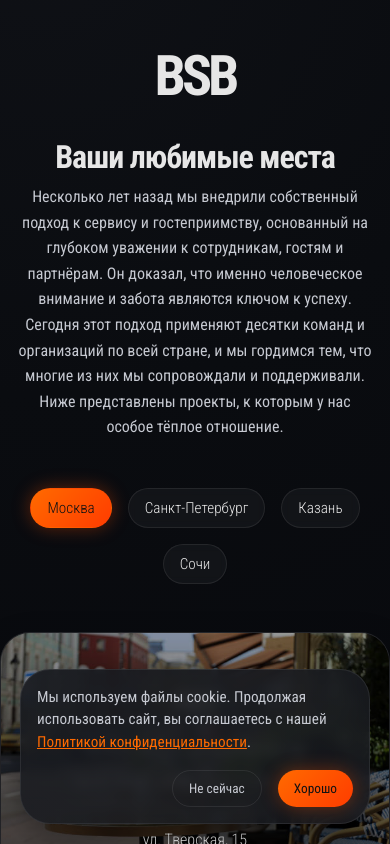
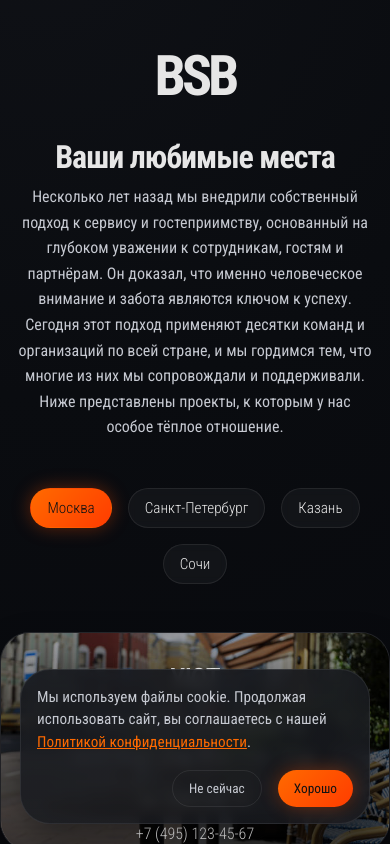
Before and after one commit to userfin/bsb, a React (Create React App) app: page / in a window 390 px wide. Built offline with nearby package versions, Linux system fonts and the light colour scheme.

Commit message:
Modal window height

```diff
--- a/src/styles/main.css
+++ b/src/styles/main.css
@@ -31,7 +31,6 @@
   --card-width: 380px;
   --card-text-max: 55%;
 
-  /* меньше внутренние поля в модалке */
   --modal-pad: 22px;
   --modal-bar-height: 60px;
 }
@@ -177,15 +176,20 @@ a:hover { color: var(--accent-2); }
   overflow: hidden;
   cursor: pointer;
   position: relative;
-  aspect-ratio: 3 / 2;
+  aspect-ratio: 16 / 7;
   background: var(--card-bg);
   border: 1px solid var(--border);
   box-shadow: 0 10px 30px rgba(0,0,0,0.25);
-  transition: opacity .15s linear; /* единственная анимация — только hover */
+  transition: opacity .15s linear;
 }
 .venue-card:hover {
   border-color: rgba(255,255,255,0.14);
   opacity: 0.98;
+}
+
+/* БОЛЕЕ ВЫСОКИЕ КАРТОЧКИ НА МЕЛКИХ ЭКРАНАХ */
+@media (max-width: 740px) {
+  .venue-card { aspect-ratio: 16 / 9; }
 }
 
 .card-image {
@@ -252,10 +256,11 @@ a:hover { color: var(--accent-2); }
   color: var(--accent);
 }
 
+/* МЕНЬШЕ ОТСТУПЫ НА МАЛЕНЬКИХ, ЧТОБЫ ТЕКСТ НЕ ВЫЕЗЖАЛ */
 @media (max-width: 480px) {
-  .card-content { padding: var(--spacing-lg) var(--spacing-md); }
-  .card-top { padding-top: var(--spacing-md); padding-bottom: var(--spacing-md); }
-  .card-bottom { padding-top: var(--spacing-md); padding-bottom: var(--spacing-md); }
+  .card-content { padding: var(--spacing-md) var(--spacing-md); }
+  .card-top { padding-top: var(--spacing-sm); padding-bottom: var(--spacing-sm); }
+  .card-bottom { padding-top: var(--spacing-sm); padding-bottom: var(--spacing-sm); }
   :root { --card-text-max: 80%; }
 }
 
@@ -277,7 +282,7 @@ a:hover { color: var(--accent-2); }
 .modal-content {
   position: relative;
   width: 96vw;
-  height: 90vh;
+  height: 85vh;
   max-width: 2000px;
   border-radius: 30px;
   padding: var(--modal-pad);
@@ -292,7 +297,6 @@ a:hover { color: var(--accent-2); }
 }
 .modal-content::-webkit-scrollbar { display: none; }
 
-/* кнопка закрытия — визуально в одном ряду с табами */
 .close-button,
 .close-btn {
   position: absolute;
@@ -328,7 +332,6 @@ a:hover { color: var(--accent-2); }
 .close-button svg,
 .close-btn svg { width: 20px; height: 20px; pointer-events: none; }
 
-/* верхняя панель модалки */
 .modal-bar {
   display: flex;
   align-items: center;
@@ -337,13 +340,12 @@ a:hover { color: var(--accent-2); }
   border-bottom: none;
   padding-bottom: 0;
   min-height: var(--modal-bar-height);
-  padding-right: 72px;            /* запас под кнопку закрытия справа */
-  padding-left: var(--modal-pad); /* чтобы текст не лип слева */
+  padding-right: 72px;
+  padding-left: var(--modal-pad);
   justify-content: space-between;
   flex-wrap: nowrap;
 }
 
-/* на маленьких — липкая шапка, кнопка остаётся в той же линии */
 @media (max-width: 900px) {
   .modal-bar {
     position: sticky;
@@ -396,10 +398,9 @@ a:hover { color: var(--accent-2); }
   white-space: nowrap;
 }
 @media (max-width: 560px) {
-  .modal-subtitle { display: none; } /* скрываем короткое описание на мелких */
+  .modal-subtitle { display: none; }
 }
 
-/* вкладки */
 .modal-tabs {
   display: flex;
   gap: 8px;
@@ -427,14 +428,13 @@ a:hover { color: var(--accent-2); }
   opacity: 0.96;
 }
 .tab-button.active { color: #fff; }
-.tab-button.active::after { display: none; } /* подчёркивание убрано */
+.tab-button.active::after { display: none; }
 
 @media (max-width: 560px) {
-  .tab-button { font-size: 0; padding: 8px; } /* показываем только иконки */
+  .tab-button { font-size: 0; padding: 8px; }
   .tab-button svg { width: 22px; height: 22px; }
 }
 
-/* тело модалки */
 .tab-content-area {
   flex: 1 1 auto;
   min-height: 0;
@@ -469,7 +469,7 @@ a:hover { color: var(--accent-2); }
   }
 }
 @media (max-width: 480px) {
-  .info-media { display: none; } /* скрываем картинку на очень маленьких */
+  .info-media { display: none; }
 }
 
 .info-media {
@@ -489,7 +489,7 @@ a:hover { color: var(--accent-2); }
   min-height: 0;
   display: flex;
   flex-direction: column;
-  gap: var(--spacing-lg); /* больше «воздуха» между блоками справа */
+  gap: var(--spacing-lg);
 }
 
 .venue-details p {
@@ -538,7 +538,7 @@ a:hover { color: var(--accent-2); }
   .gallery-grid { grid-template-columns: repeat(2, minmax(0, 1fr)); }
 }
 @media (max-width: 560px) {
-  .gallery-grid { grid-template-columns: 1fr; margin-bottom: var(--spacing-sm); } /* меньше пустоты снизу */
+  .gallery-grid { grid-template-columns: 1fr; margin-bottom: var(--spacing-sm); }
 }
 
 .gallery-item {
@@ -550,7 +550,7 @@ a:hover { color: var(--accent-2); }
   background: var(--card-bg);
   border: 1px solid var(--border);
   box-shadow: 0 8px 26px rgba(0,0,0,0.28);
-  z-index: 1; /* остаётся под шапкой */
+  z-index: 1;
 }
 .gallery-image {
   width: 100%;
@@ -580,7 +580,7 @@ a:hover { color: var(--accent-2); }
 }
 .menu-image {
   width: 100%;
-  height: auto;     /* сохраняем пропорции и растягиваем по ширине */
+  height: auto;
   display: block;
 }
 
@@ -715,7 +715,7 @@ footer, .site-footer {
   margin-top: auto;
 }
 .site-footer {
-  padding-top: var(--spacing-xl); /* заметный «воздух» над футером */
+  padding-top: var(--spacing-xl);
 }
 .site-footer .container {
   display: flex;
```
